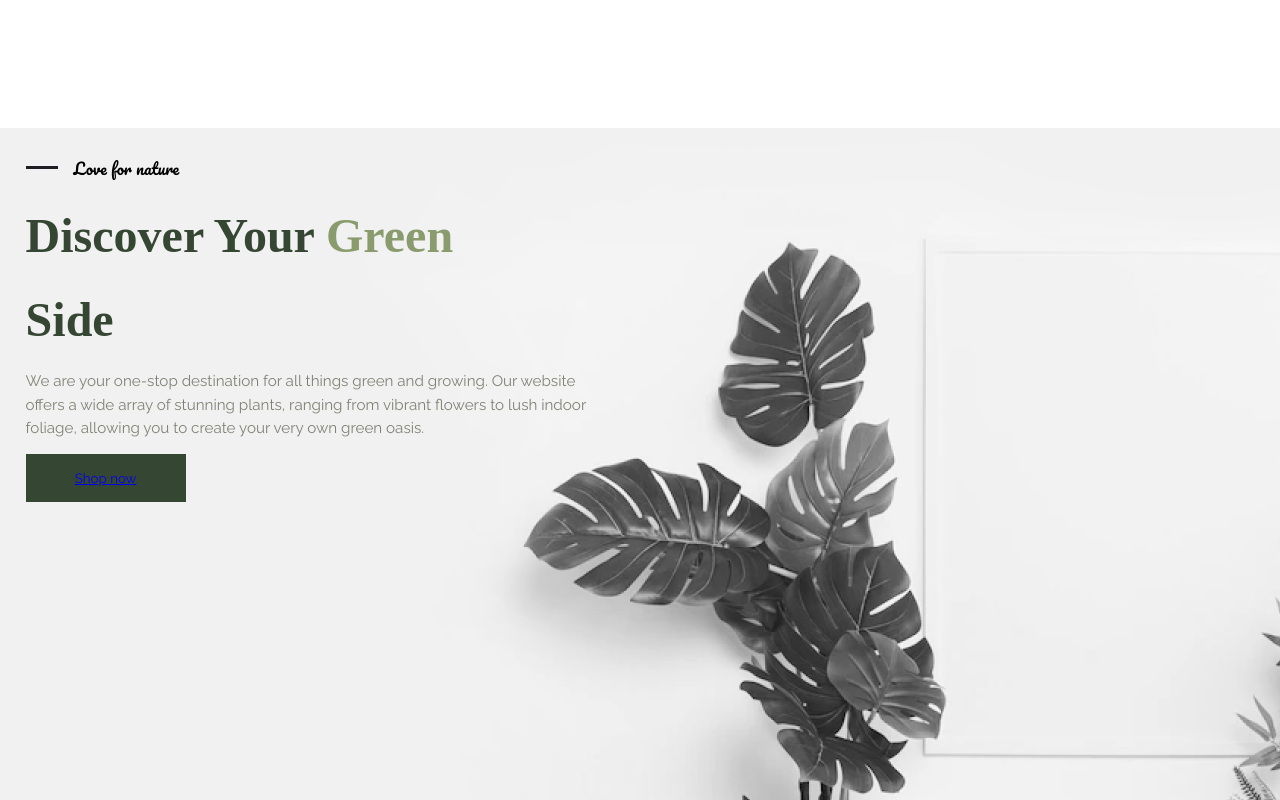
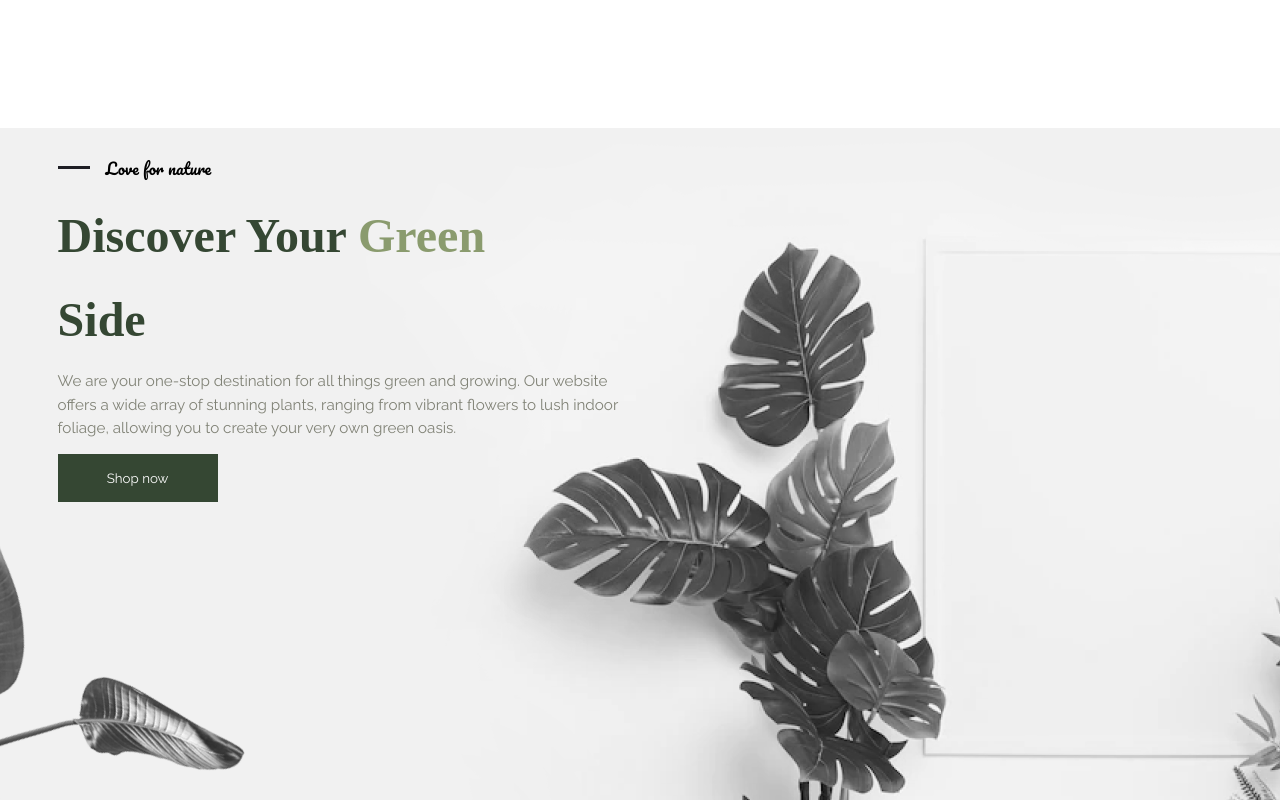
Before and after one commit to carolinecobucci/plant-ecommerce, a React (Vite) app: page / in a window 1280 px wide. Shown: the top 800 px of the page. Built offline with nearby package versions, Linux system fonts and the light colour scheme.

Commit message:
IntroScreen Commit

```diff
--- a/src/components/Intropage.jsx
+++ b/src/components/Intropage.jsx
@@ -28,12 +28,8 @@ function Intropage () {
                         <button>
                             <a href="#">Shop now</a>
                         </button>
+
                     </div>
-
-                    {/* Section for images */}
-                    {/* <div className="photo1">
-                        <img src="/src/assets/main-plant.png" alt="plant photo" />
-                    </div> */}
 
                 </section>
 
--- a/src/components/introstyle.css
+++ b/src/components/introstyle.css
@@ -26,6 +26,22 @@
     z-index: -1;
   }
 
+  .container::before {
+    content: "";
+    background-image: url(../assets/left-plant.png);
+    background-repeat: no-repeat;
+    background-position: bottom left;
+    /* background-color: #F0F1EE; */
+    width: 50%;
+    height: 80%;
+    position: absolute;
+    bottom: -13rem;
+    left: 0rem;
+    filter: grayscale(100%);
+  }
+
+
+
 
 .containerlove {
 
@@ -39,6 +55,7 @@
 
     width: 32px;
     height: 3px;
+    margin-left: 2rem;
 
     /* Dark/IBBNB */
 
@@ -50,6 +67,7 @@
 
     display: flex;
     width: 10rem;
+
 
 
 
@@ -73,6 +91,7 @@
     gap: 0.5rem;
     width: 30rem;
     height: 10rem;
+    margin-left: 2rem;
 
     /* font-family: 'EB Garamond'; */
     font-style: normal;
@@ -99,6 +118,7 @@
     width: 37rem;
     height: 4rem;
     gap: 2rem;
+    margin-left: 2rem;
 
     /* secondary/Secondary */
 
@@ -126,7 +146,7 @@
 
 }
 
-button {
+button{
     font-family: "Raleway";
     font-weight: 400;
     width: 10rem;
@@ -134,4 +154,10 @@ button {
     background: #354733;
     border: none;
     gap: 10rem;
-  }
+    margin-left: 2rem;
+ }
+
+ button a{
+    text-decoration: none;
+    color: #fcfcfc;
+ }
```
